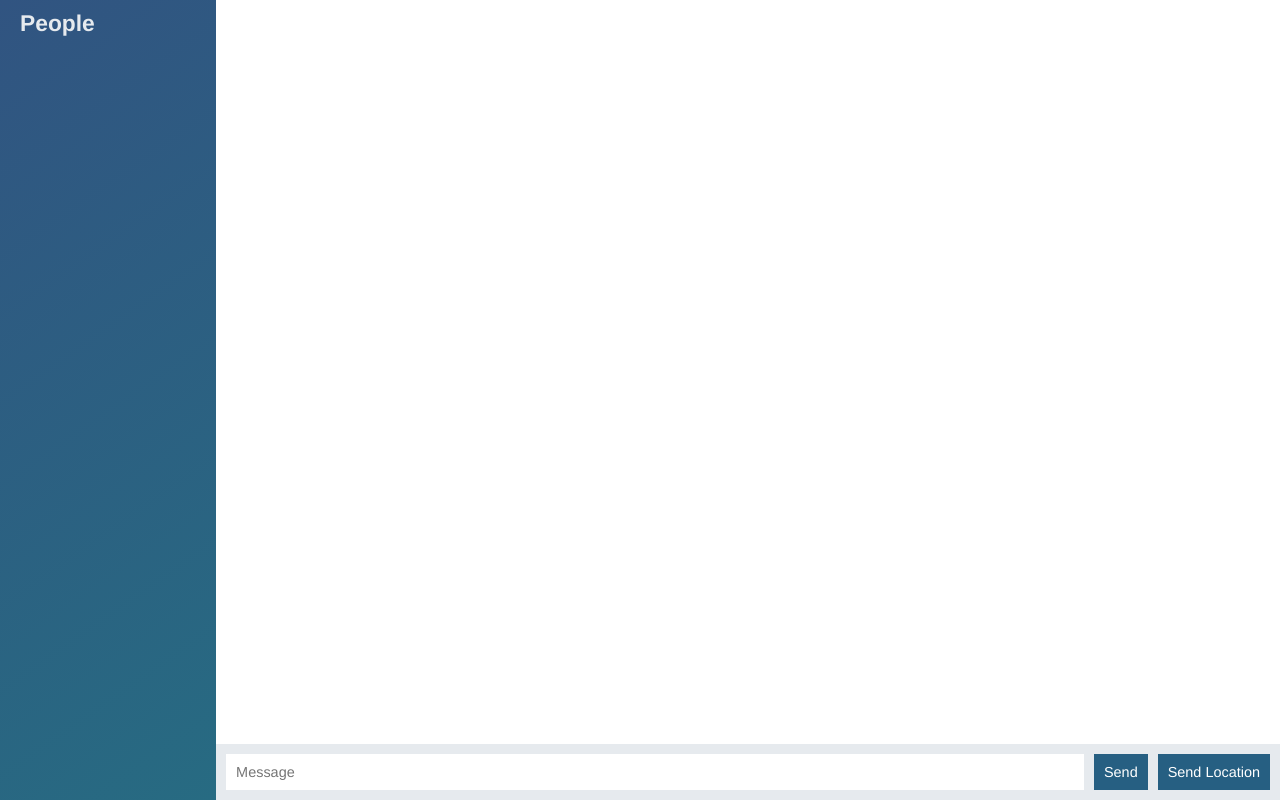
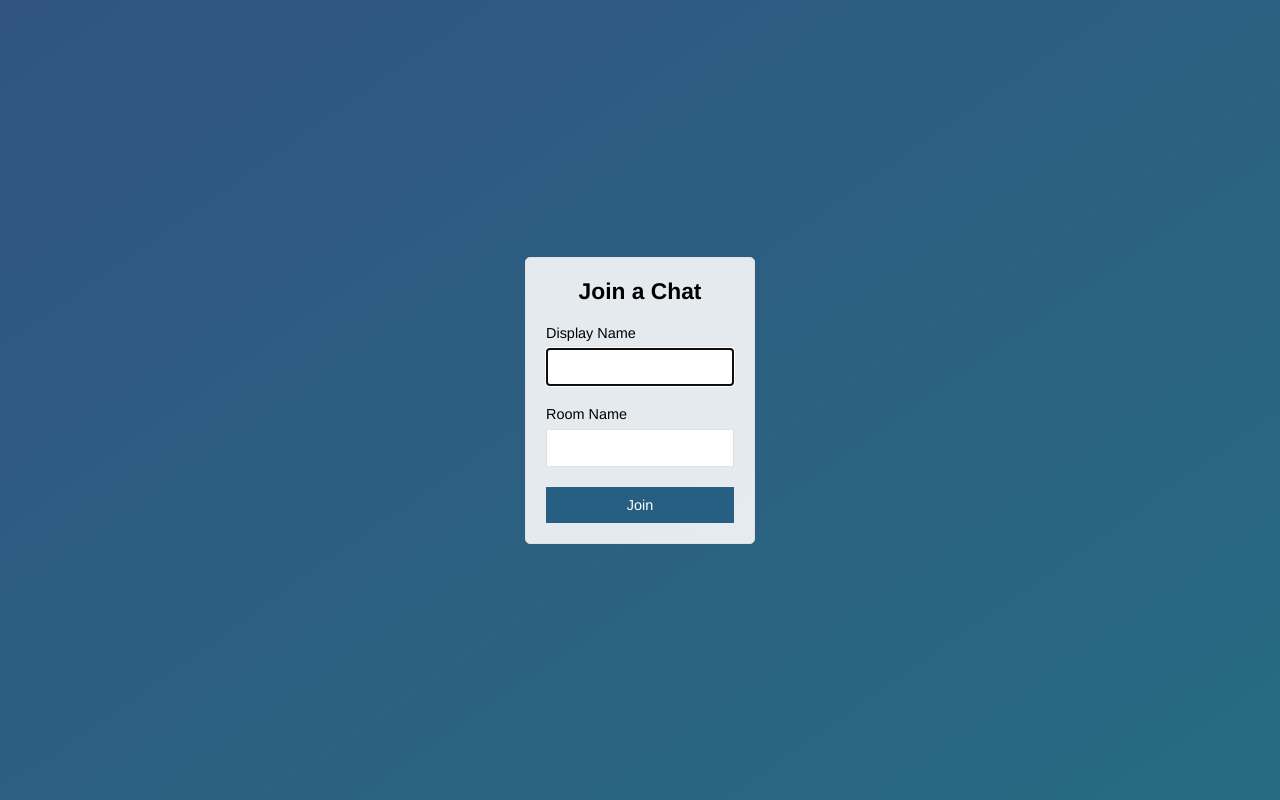
Before and after one commit to ErfanSP7540/node_chat_app, a website: page public/index.html in a window 1280 px wide. Drawn offline with nearby package versions, Linux system fonts and the light colour scheme; no server answers.

Commit message:
join page

```diff
--- a/public/index.html
+++ b/public/index.html
@@ -3,65 +3,33 @@
 <head>
     <meta charset="utf-8" />
     <meta http-equiv="X-UA-Compatible" content="IE=edge">
-    <title>Page Title</title>
+    <title>login | ChatApp</title>
     <meta name="viewport" content="width=device-width, initial-scale=1">
     <link rel="stylesheet" type="text/css" media="screen" href="/css/styles.css" />
-    <script src="/socket.io/socket.io.js"></script>
-    <script src="/js/libs/jquery-3.3.1.min.js"></script>
-    <script src="/js/libs/moment.js"></script>
-    <script src="/js/libs/mustache.js"></script>
+
 </head>
-<body class="chat">
+<body class="centered-form">
+    <div class="centered-form__form">
+        <form action="/chat.html">
 
-    <div class="chat__sidebar">
-        <h3>People</h3>
-        <div id="users"></div>
+            <div class="form-field">
+                <h3>Join a Chat</h3>
+            </div>
+            <div class="form-field">
+                <label>Display Name</label>
+                <input type="text" name="name" autofocus></input>
+            </div>
+            <div class="form-field">
+                    <label>Room Name</label>
+                    <input type="text" name="room" autofocus></input>
+            </div>
+
+            <div class="form-field">
+                <button>Join</button>
+            </div>
+
+        </form>
     </div>
 
-    <div class="chat__main">
-
-    <ol id="messages" class="chat__messages"></ol>
-
-        <div class="chat__footer">
-            <form id="message-form">
-                <input type="text" name="msg" id="formMsg" placeholder="Message" autocomplete="off">
-                <button> Send </button>
-            </form>
-            <button id="send-location">Send Location</button>
-        </div>
-
-    </div>
-
-
-    <div id="messageList">
-    </div>
-
-
-    <script id="message_template" type="x-tmpl-mustache">
-        <li class="message">
-            <div class="message__title">
-                <h4>{{from}}</h4>
-                <span>{{createAt}}</span>
-            </div>
-            <div class="message__body">
-                <p>{{text}}</p>
-            </div>
-        </li>
-    </script>
-
-
-    <script id="location_message_template" type="x-tmpl-mustache">
-        <li class="message">
-            <div class="message__title">
-                <h4>{{from}}</h4>
-                <span>{{createAt}}</span>
-            </div>
-            <div class="message__body">
-                <a href="{{url}}" target="_blank">my location</a>
-            </div>
-        </li>
-    </script>
-
 </body>
-    <script src="/js/index.js"></script>
 </html>
```
Also changed, not shown: public/chat.html (added, +67 -0 lines), public/js/chat.js (renamed from public/js/index.js).
